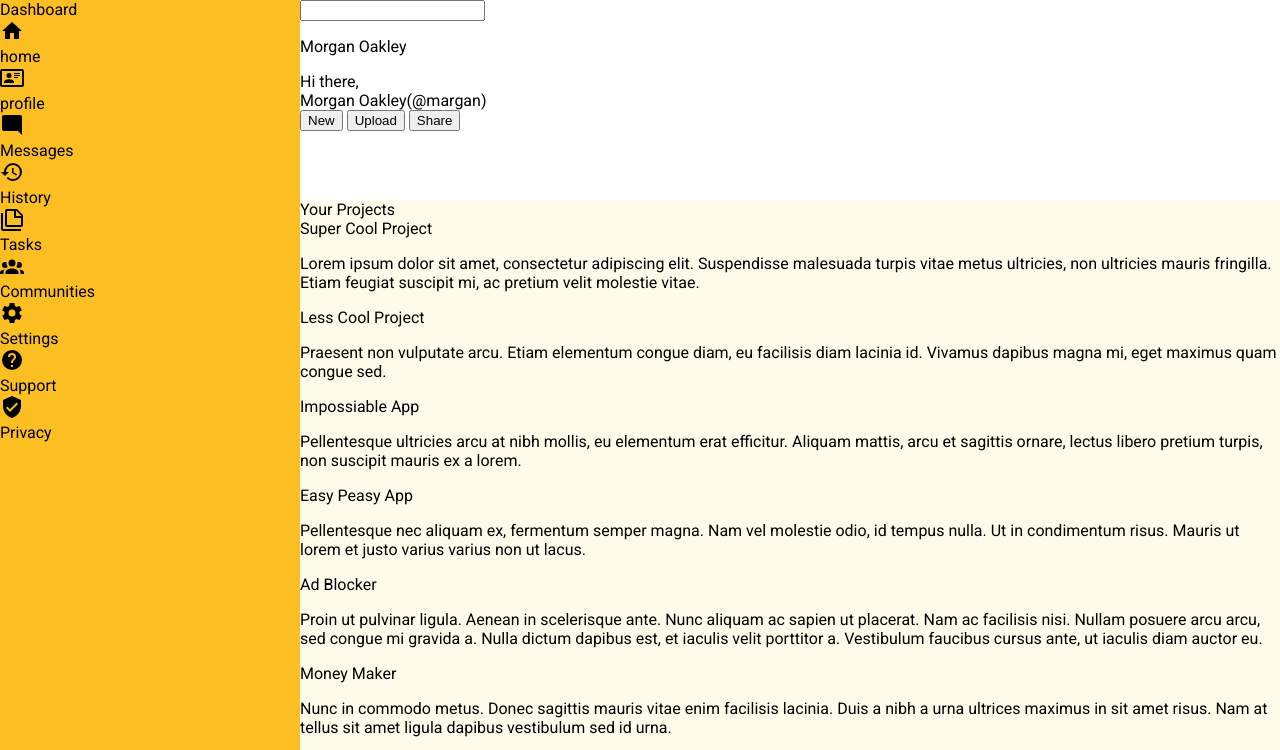
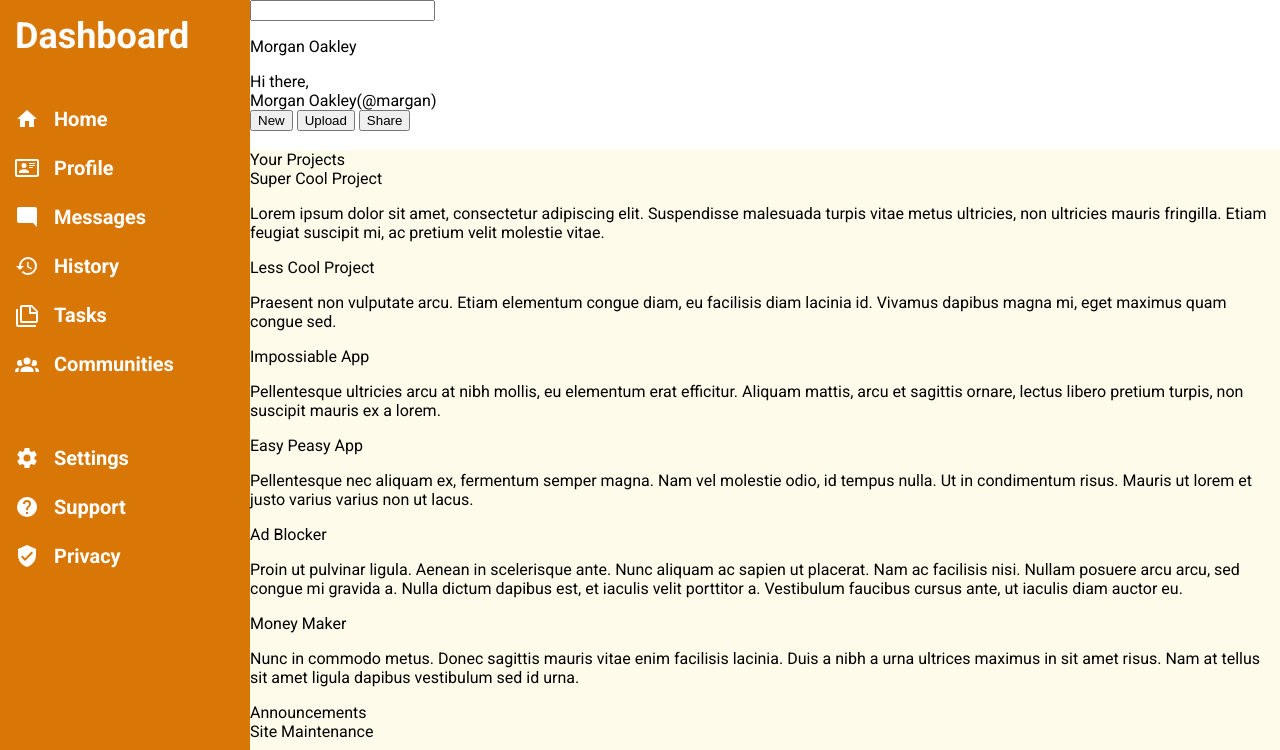
Before and after one commit to shino022/Admin-Dashboard, a plain HTML site: page index.html in a window 1280 px wide. Shown: the top 750 px of the page. Drawn offline with Linux system fonts and the light colour scheme.

Commit message:
Style sidebar

```diff
--- a/index.html
+++ b/index.html
@@ -10,47 +10,65 @@
 </head>
 <body>
   <div class="sidebar">
-    <div>
+    <div class="dashboard">
       Dashboard
     </div>
     <div class="nav">
+      <div>
         <svg style="width:24px;height:24px" viewBox="0 0 24 24">
           <path fill="currentColor" d="M10,20V14H14V20H19V12H22L12,3L2,12H5V20H10Z" />
         </svg>
-      <div class="home">home</div>
+        <div class="home">Home</div>
+      </div>
+      <div>
         <svg style="width:24px;height:24px" viewBox="0 0 24 24">
           <path fill="currentColor" d="M22,3H2C0.91,3.04 0.04,3.91 0,5V19C0.04,20.09 0.91,20.96 2,21H22C23.09,20.96 23.96,20.09 24,19V5C23.96,3.91 23.09,3.04 22,3M22,19H2V5H22V19M14,17V15.75C14,14.09 10.66,13.25 9,13.25C7.34,13.25 4,14.09 4,15.75V17H14M9,7A2.5,2.5 0 0,0 6.5,9.5A2.5,2.5 0 0,0 9,12A2.5,2.5 0 0,0 11.5,9.5A2.5,2.5 0 0,0 9,7M14,7V8H20V7H14M14,9V10H20V9H14M14,11V12H18V11H14" />
         </svg>
-      <div class="profile">profile</div>
+        <div class="profile">Profile</div>
+      </div>
+      <div>
         <svg style="width:24px;height:24px" viewBox="0 0 24 24">
           <path fill="currentColor" d="M22,4C22,2.89 21.1,2 20,2H4A2,2 0 0,0 2,4V16A2,2 0 0,0 4,18H18L22,22V4Z" />
         </svg>
         <div class="messages">Messages</div>
+      </div>
+      <div>
         <svg style="width:24px;height:24px" viewBox="0 0 24 24">
           <path fill="currentColor" d="M13.5,8H12V13L16.28,15.54L17,14.33L13.5,12.25V8M13,3A9,9 0 0,0 4,12H1L4.96,16.03L9,12H6A7,7 0 0,1 13,5A7,7 0 0,1 20,12A7,7 0 0,1 13,19C11.07,19 9.32,18.21 8.06,16.94L6.64,18.36C8.27,20 10.5,21 13,21A9,9 0 0,0 22,12A9,9 0 0,0 13,3" />
         </svg>
         <div class="history">History</div>
+      </div>
+      <div>
         <svg style="width:24px;height:24px" viewBox="0 0 24 24">
           <path fill="currentColor" d="M3,6V22H21V24H3A2,2 0 0,1 1,22V6H3M16,9H21.5L16,3.5V9M7,2H17L23,8V18A2,2 0 0,1 21,20H7C5.89,20 5,19.1 5,18V4A2,2 0 0,1 7,2M7,4V18H21V11H14V4H7Z" />
         </svg>
         <div class="tasks">Tasks</div>
+      </div>
+      <div>
         <svg style="width:24px;height:24px" viewBox="0 0 24 24">
           <path fill="currentColor" d="M12,5.5A3.5,3.5 0 0,1 15.5,9A3.5,3.5 0 0,1 12,12.5A3.5,3.5 0 0,1 8.5,9A3.5,3.5 0 0,1 12,5.5M5,8C5.56,8 6.08,8.15 6.53,8.42C6.38,9.85 6.8,11.27 7.66,12.38C7.16,13.34 6.16,14 5,14A3,3 0 0,1 2,11A3,3 0 0,1 5,8M19,8A3,3 0 0,1 22,11A3,3 0 0,1 19,14C17.84,14 16.84,13.34 16.34,12.38C17.2,11.27 17.62,9.85 17.47,8.42C17.92,8.15 18.44,8 19,8M5.5,18.25C5.5,16.18 8.41,14.5 12,14.5C15.59,14.5 18.5,16.18 18.5,18.25V20H5.5V18.25M0,20V18.5C0,17.11 1.89,15.94 4.45,15.6C3.86,16.28 3.5,17.22 3.5,18.25V20H0M24,20H20.5V18.25C20.5,17.22 20.14,16.28 19.55,15.6C22.11,15.94 24,17.11 24,18.5V20Z" />
         </svg>
         <div class="communities">Communities</div>
+      </div>
 
+      <div>
         <svg style="width:24px;height:24px" viewBox="0 0 24 24">
           <path fill="currentColor" d="M12,15.5A3.5,3.5 0 0,1 8.5,12A3.5,3.5 0 0,1 12,8.5A3.5,3.5 0 0,1 15.5,12A3.5,3.5 0 0,1 12,15.5M19.43,12.97C19.47,12.65 19.5,12.33 19.5,12C19.5,11.67 19.47,11.34 19.43,11L21.54,9.37C21.73,9.22 21.78,8.95 21.66,8.73L19.66,5.27C19.54,5.05 19.27,4.96 19.05,5.05L16.56,6.05C16.04,5.66 15.5,5.32 14.87,5.07L14.5,2.42C14.46,2.18 14.25,2 14,2H10C9.75,2 9.54,2.18 9.5,2.42L9.13,5.07C8.5,5.32 7.96,5.66 7.44,6.05L4.95,5.05C4.73,4.96 4.46,5.05 4.34,5.27L2.34,8.73C2.21,8.95 2.27,9.22 2.46,9.37L4.57,11C4.53,11.34 4.5,11.67 4.5,12C4.5,12.33 4.53,12.65 4.57,12.97L2.46,14.63C2.27,14.78 2.21,15.05 2.34,15.27L4.34,18.73C4.46,18.95 4.73,19.03 4.95,18.95L7.44,17.94C7.96,18.34 8.5,18.68 9.13,18.93L9.5,21.58C9.54,21.82 9.75,22 10,22H14C14.25,22 14.46,21.82 14.5,21.58L14.87,18.93C15.5,18.67 16.04,18.34 16.56,17.94L19.05,18.95C19.27,19.03 19.54,18.95 19.66,18.73L21.66,15.27C21.78,15.05 21.73,14.78 21.54,14.63L19.43,12.97Z" />
         </svg>
         <div class="settings">Settings</div>
+      </div>
+      <div>
         <svg style="width:24px;height:24px" viewBox="0 0 24 24">
           <path fill="currentColor" d="M15.07,11.25L14.17,12.17C13.45,12.89 13,13.5 13,15H11V14.5C11,13.39 11.45,12.39 12.17,11.67L13.41,10.41C13.78,10.05 14,9.55 14,9C14,7.89 13.1,7 12,7A2,2 0 0,0 10,9H8A4,4 0 0,1 12,5A4,4 0 0,1 16,9C16,9.88 15.64,10.67 15.07,11.25M13,19H11V17H13M12,2A10,10 0 0,0 2,12A10,10 0 0,0 12,22A10,10 0 0,0 22,12C22,6.47 17.5,2 12,2Z" />
         </svg>
         <div class="support">Support</div>
+      </div>
+      <div>
         <svg style="width:24px;height:24px" viewBox="0 0 24 24">
           <path fill="currentColor" d="M10,17L6,13L7.41,11.59L10,14.17L16.59,7.58L18,9M12,1L3,5V11C3,16.55 6.84,21.74 12,23C17.16,21.74 21,16.55 21,11V5L12,1Z" />
         </svg>
         <div class="privacy">Privacy</div>
+      </div>
     </div>
   </div>
   <div class="header">
--- a/style.css
+++ b/style.css
@@ -1,14 +1,42 @@
+:root {
+  --main-color: #d97706;
+}
+
 body {
   display: grid;
-  grid-template-columns: 300px 1fr;
-  grid-template-rows: 200px 1fr;
+  grid-template-columns: 250px 1fr;
+  grid-template-rows: 150px 1fr;
   margin:0px;
   font-family: Roboto, Geneva, Tahoma, sans-serif;
 }
 
 .sidebar {
-  background-color: #fbbf24;
+  padding:15px;
+  color:white;
+  background-color: var(--main-color);
   grid-area: 1 / 1 / 3 / 2;
+}
+
+.sidebar .dashboard {
+  font-size: 36px;
+  font-weight: 700;
+  margin-bottom: 50px;
+}
+
+.sidebar .nav {
+  font-size: 20px;
+  font-weight: 700;
+}
+
+.sidebar .nav > div {
+  display:flex;
+  align-items: center;
+  gap: 15px;
+  margin-bottom: 25px;
+}
+
+.sidebar .nav > div:nth-child(6) {
+  margin-bottom: 70px;
 }
 
 .header {
```
Lines whose indentation alone changed are shown as unchanged.
